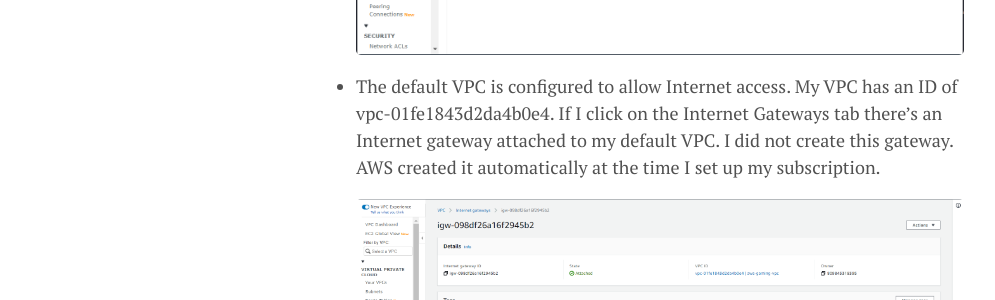
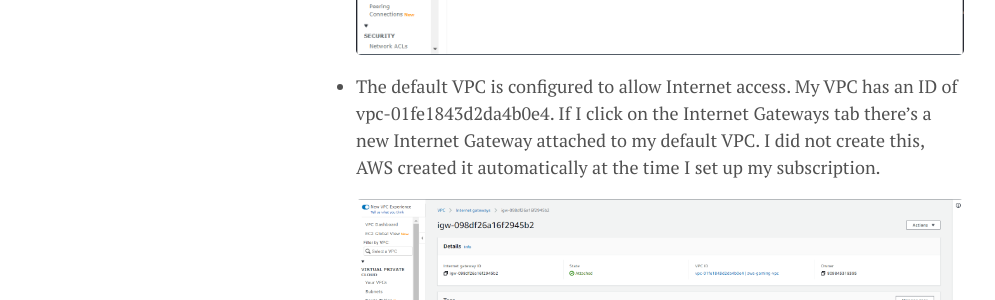
Before and after one commit to lgeurts/lgeurts.github.io, a Jekyll site: the page built from _posts/2021-11-02-aws-high-performance-cloud-gaming.md, in a window 1280 px wide and 900 px high, scrolled down 3242 px. Shown: the part 186-486 px from the top of the window, without its empty margins (0-995 px from the left). Built offline with Jekyll 4.4.1, drawn with Linux system fonts in a browser that asks for light colours; nearby versions of some CDN libraries; comment, search, counter and statistics services are not loaded.

Commit message:
Update 2021-11-02-aws-high-performance-cloud-gaming.md

```diff
--- a/_posts/2021-11-02-aws-high-performance-cloud-gaming.md
+++ b/_posts/2021-11-02-aws-high-performance-cloud-gaming.md
@@ -66,7 +66,7 @@
 
   <img src="/assets/aws-parsec-setup/vpc-successfully-created.png" width="654">
 
-- The default VPC is configured to allow Internet access. My VPC has an ID of vpc-01fe1843d2da4b0e4. If I click on the Internet Gateways tab there's an Internet gateway attached to my default VPC. I did not create this gateway. AWS created it automatically at the time I set up my subscription.
+- The default VPC is configured to allow Internet access. My VPC has an ID of vpc-01fe1843d2da4b0e4. If I click on the Internet Gateways tab there's a new Internet Gateway attached to my default VPC. I did not create this, AWS created it automatically at the time I set up my subscription.
 
   <img src="/assets/aws-parsec-setup/vpc-internet-gateway.png" width="654">
 
```
